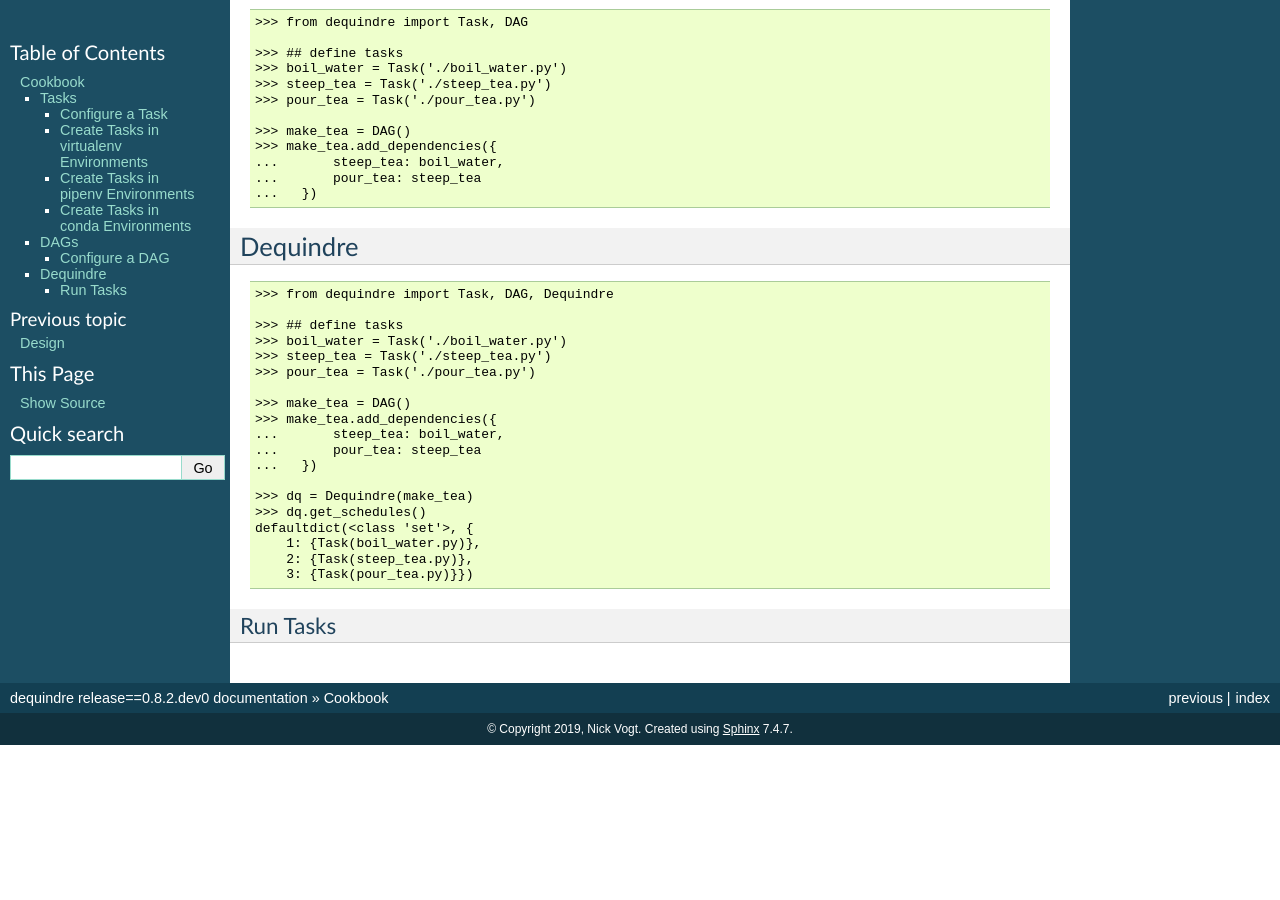
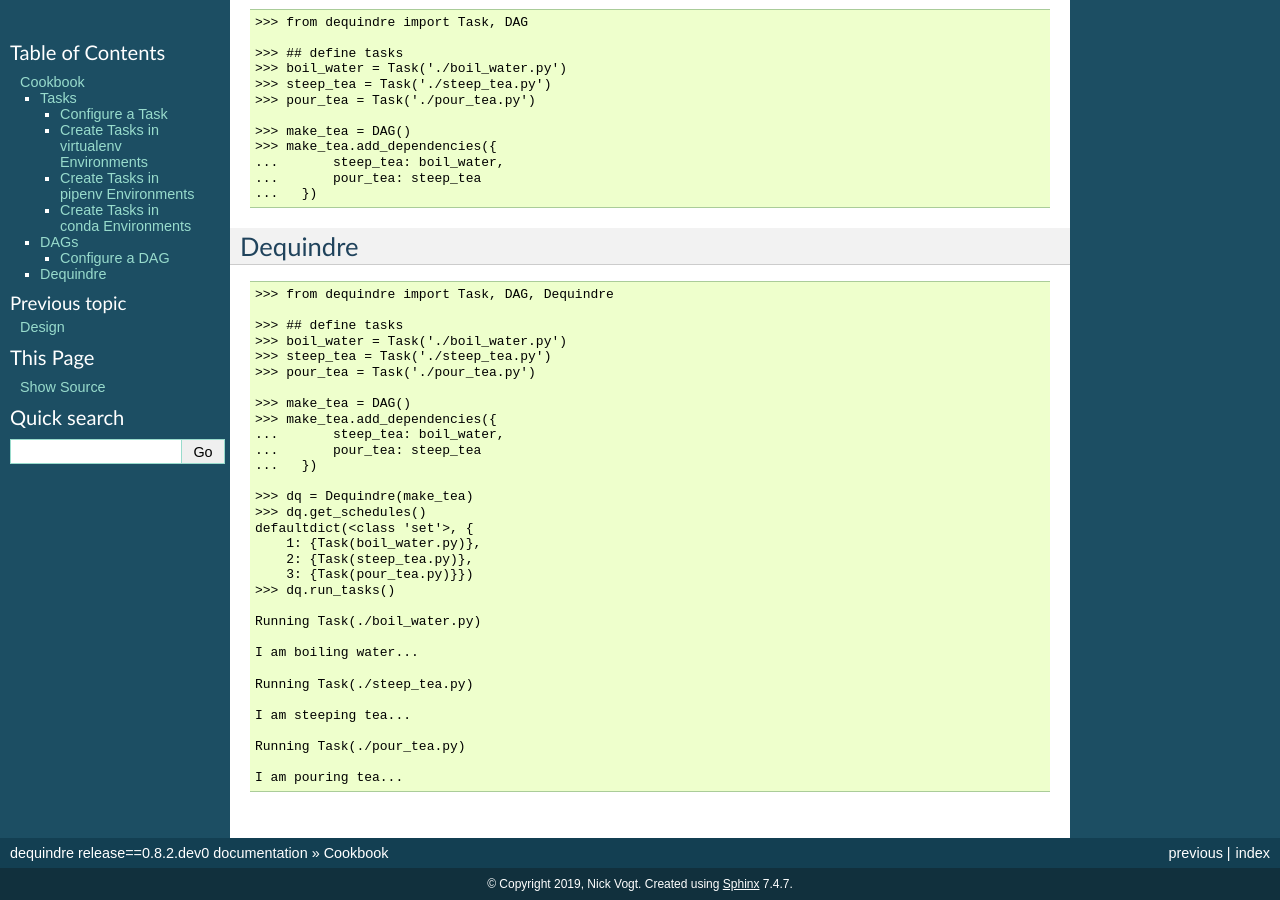
Before and after one commit to vogt4nick/dequindre, a Sphinx documentation site: the page built from docs/source/user-guide/cookbook.md, in a window 1280 px wide and 900 px high, scrolled down 2201 px. Built offline with Sphinx 7.4.7, drawn with Linux system fonts in a browser that asks for light colours; before the commit the page ends 2946 px from its top, so only the background shows below that.

Commit message:
keep updating cookbook

````diff
--- a/docs/source/user-guide/cookbook.md
+++ b/docs/source/user-guide/cookbook.md
@@ -159,6 +159,17 @@
     1: {Task(boil_water.py)},
     2: {Task(steep_tea.py)},
     3: {Task(pour_tea.py)}})
+>>> dq.run_tasks()
+
+Running Task(./boil_water.py)
+
+I am boiling water...
+
+Running Task(./steep_tea.py)
+
+I am steeping tea...
+
+Running Task(./pour_tea.py)
+
+I am pouring tea...
 ```
-
-### Run Tasks
````
